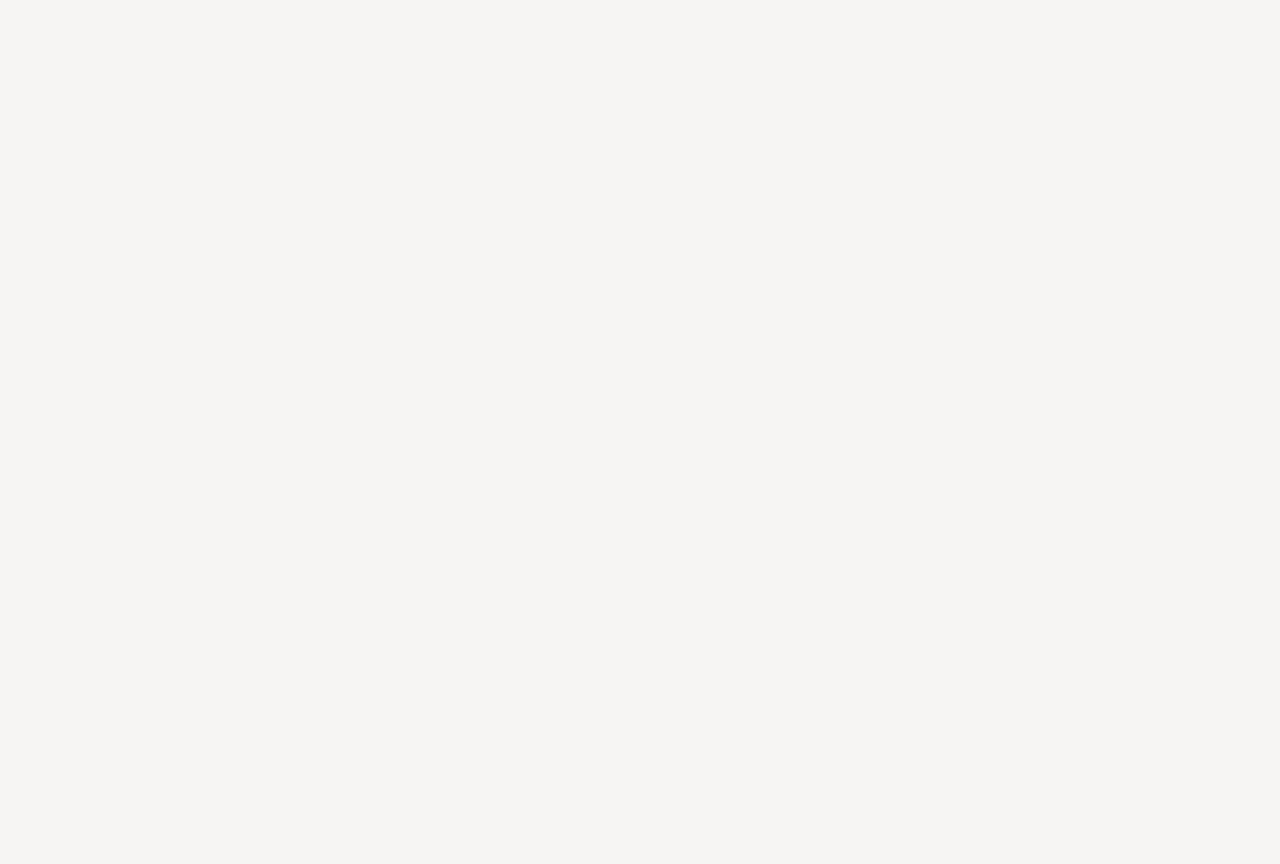
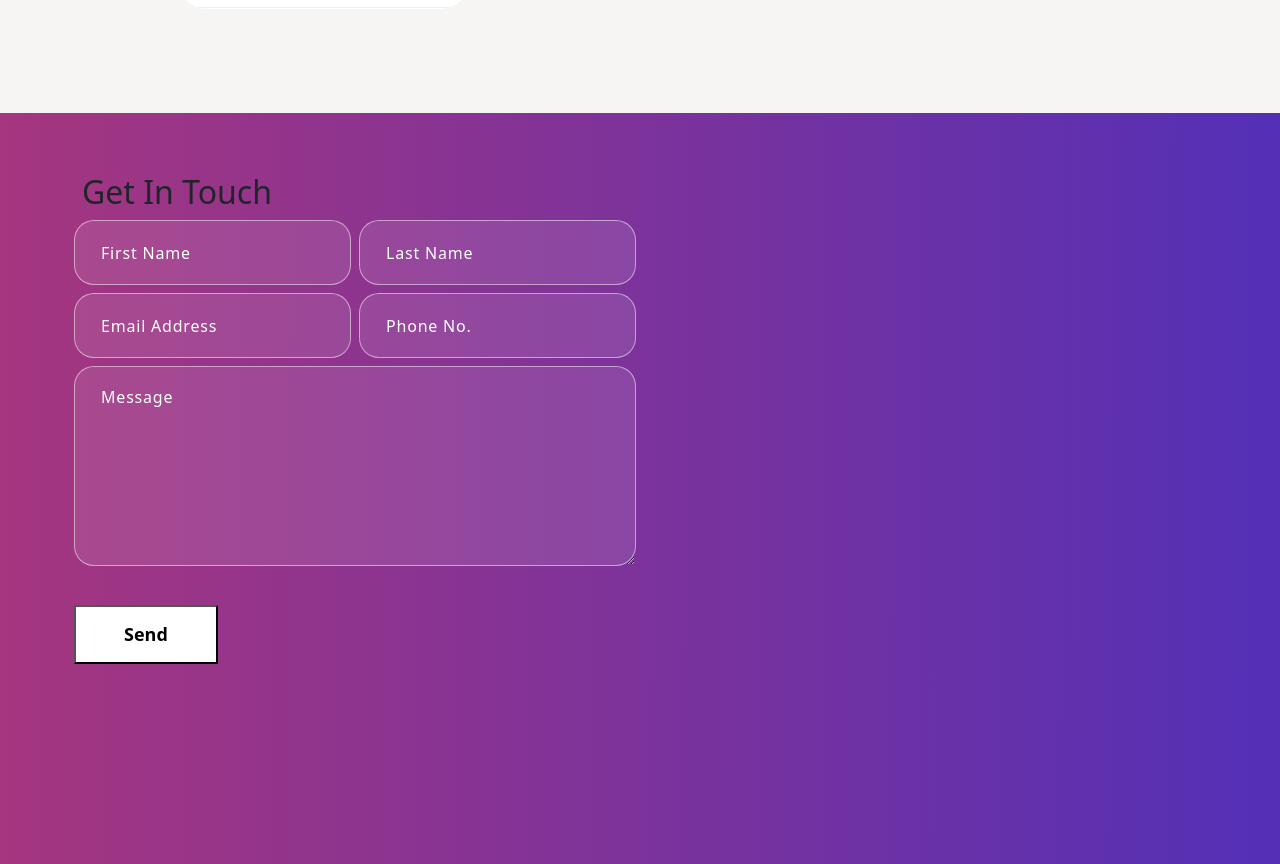
Before and after one commit to ItsAlanK/portfolio-site, a React (Create React App) app: page / in a window 1280 px wide. Shown: the part 1732-2596 px from the top of the page. Before the commit the page ends 1829 px from the top, so only its background shows below. Built offline with nearby package versions, Linux system fonts and the light colour scheme; a web font is replaced by a local one.

Commit message:
Add contact form, no packages yet. Not sure how going to send form yet. Scuffed and mad about it.

```diff
--- a/src/App.js
+++ b/src/App.js
@@ -3,6 +3,7 @@
 import { Hero } from './components/Hero.js';
 import { About } from './components/About.js';
 import { Projects } from './components/Projects.js';
+import { Contact } from './components/Contact.js';
 import 'bootstrap/dist/css/bootstrap.min.css';
 
 function App() {
@@ -12,6 +13,7 @@
       <Hero />
       <About />
       <Projects />
+      <Contact />
     </div>
   );
 }
--- /dev/null
+++ b/src/components/Contact.js
@@ -0,0 +1,81 @@
+import { useState } from "react";
+import { Container, Row, Col } from "react-bootstrap";
+
+export const Contact = () => {
+  const formInitialDetails = {
+    firstName: '',
+    lastName: '',
+    email: '',
+    phone: '',
+    message: ''
+  }
+  const [formDetails, setFormDetails] = useState(formInitialDetails);
+  const [buttonText, setButtonText] = useState('Send');
+  const [status, setStatus] = useState({});
+
+  const onFormUpdate = (category, value) => {
+      setFormDetails({
+        ...formDetails,
+        [category]: value
+      })
+  }
+
+  const handleSubmit = async (e) => {
+    e.preventDefault();
+    setButtonText("Sending...");
+    let response = await fetch("http://localhost:5000/contact", {
+        mode: 'no-cors',
+      method: "POST",
+      headers: {
+        "Content-Type": "application/json;charset=utf-8",
+      },
+      body: JSON.stringify(formDetails),
+    });
+    setButtonText("Send");
+    let result = await response.json();
+    setFormDetails(formInitialDetails);
+    if (result.code == 200) {
+      setStatus({ succes: true, message: 'Message sent successfully'});
+    } else {
+      setStatus({ succes: false, message: 'Something went wrong, please try again later.'});
+    }
+  };
+
+  return (
+    <section className="contact" id="connect">
+      <Container>
+        <Row className="align-items-center">
+          <Col size={12} md={6}>
+            <h2>Get In Touch</h2>
+            <form onSubmit={handleSubmit}>
+                <Row>
+                <Col size={12} sm={6} className="px-1">
+                    <input type="text" value={formDetails.firstName} placeholder="First Name" onChange={(e) => onFormUpdate('firstName', e.target.value)} />
+                </Col>
+                <Col size={12} sm={6} className="px-1">
+                    <input type="text" value={formDetails.lasttName} placeholder="Last Name" onChange={(e) => onFormUpdate('lastName', e.target.value)}/>
+                </Col>
+                <Col size={12} sm={6} className="px-1">
+                    <input type="email" value={formDetails.email} placeholder="Email Address" onChange={(e) => onFormUpdate('email', e.target.value)} />
+                </Col>
+                <Col size={12} sm={6} className="px-1">
+                    <input type="tel" value={formDetails.phone} placeholder="Phone No." onChange={(e) => onFormUpdate('phone', e.target.value)}/>
+                </Col>
+                <Col size={12} className="px-1">
+                    <textarea rows="6" value={formDetails.message} placeholder="Message" onChange={(e) => onFormUpdate('message', e.target.value)}></textarea>
+                    <button type="submit"><span>{buttonText}</span></button>
+                </Col>
+                {
+                    status.message &&
+                    <Col>
+                    <p className={status.success === false ? "danger" : "success"}>{status.message}</p>
+                    </Col>
+                }
+                </Row>
+            </form>
+          </Col>
+        </Row>
+      </Container>
+    </section>
+  )
+}
--- a/src/style/about.scss
+++ b/src/style/about.scss
@@ -11,12 +11,6 @@
     .flex {
     transform: skewY(2deg);
     }
-
-    .title {
-        @include style.title($font-size: 3rem);
-        margin-bottom: 1.5rem;
-        display: inline-block;
-    }
 }
 
 p {
--- /dev/null
+++ b/src/style/contact.scss
@@ -0,0 +1,68 @@
+@use 'style';
+
+.contact {
+    background: linear-gradient(90.21deg, #AA367C -5.91%, #4A2FBD 111.58%);
+    padding: 60px 0 200px 0;
+  }
+  .contact img {
+    width: 92%;
+  }
+
+  .contact form input, .contact form textarea {
+    width: 100%;
+    background: rgba(255, 255, 255, 0.1);
+    border: 1px solid rgba(255, 255, 255, 0.5);
+    border-radius: 20px;
+    color: #fff;
+    margin: 0 0 8px 0;
+    padding: 18px 26px;
+    font-weight: 500;
+    font-size: 18px;
+    letter-spacing: 0.8px;
+    transition: 0.3s ease-in-out;
+  }
+  .contact form input:focus, .contact form textarea:focus {
+    background: rgba(255, 255, 255, 1);
+    color: #121212;
+  }
+  .contact form input::placeholder, .contact form textarea::placeholder {
+    font-size: 16px;
+    font-weight: 400;
+    color: #fff;
+  }
+  .contact form input:focus::placeholder, .contact form textarea:focus::placeholder {
+    color: #121212;
+    opacity: 0.8;
+  }
+  .contact form button {
+    font-weight: 700;
+    color: #000;
+    background-color: #fff;
+    padding: 14px 48px;
+    font-size: 18px;
+    margin-top: 25px;
+    border-radius: 0;
+    position: relative;
+    transition: 0.3s ease-in-out;
+  }
+  .contact form button span {
+    z-index: 1;
+    position: relative;
+  }
+  .contact form button:hover {
+    color: #fff;
+  }
+  .contact form button::before {
+    content: "";
+    background: #121212;
+    width: 0;
+    height: 100%;
+    position: absolute;
+    top: 0;
+    left: 0;
+    z-index: 0;
+    transition: 0.3s ease-in-out;
+  }
+  .contact form button:hover::before {
+    width: 100%;
+  }
--- a/src/style/hero.scss
+++ b/src/style/hero.scss
@@ -6,12 +6,6 @@
   }
 
 .hero {
-    .title {
-        @include style.title($font-size: 3rem);
-        margin-bottom: 1.5rem;
-        display: inline-block;
-    }
-
     h1 {
         font-family: style.$display-font;
         font-size: 3rem;
--- a/src/style/projects.scss
+++ b/src/style/projects.scss
@@ -14,7 +14,6 @@
     };
 
     .title {
-        @include style.title($font-size: 3rem);
         padding-bottom: 1rem;
     }
 
--- a/src/style/style.scss
+++ b/src/style/style.scss
@@ -67,3 +67,9 @@
     display: flex;
     justify-content: center;
 }
+
+.title {
+    @include title($font-size: 3rem);
+    margin-bottom: 1.5rem;
+    display: inline-block;
+}
--- a/src/style/styles.js
+++ b/src/style/styles.js
@@ -4,3 +4,4 @@
 import './hero.scss';
 import './about.scss';
 import './projects.scss';
+import './contact.scss';
```
Also changed, not shown: server.js (added, +52 -0 lines).
